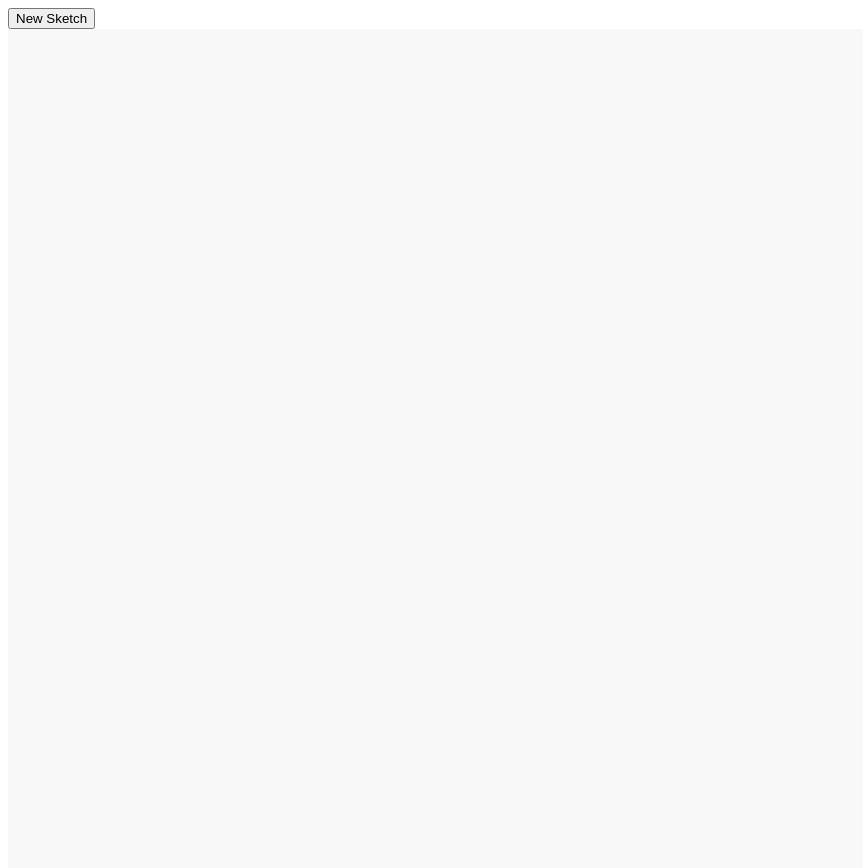
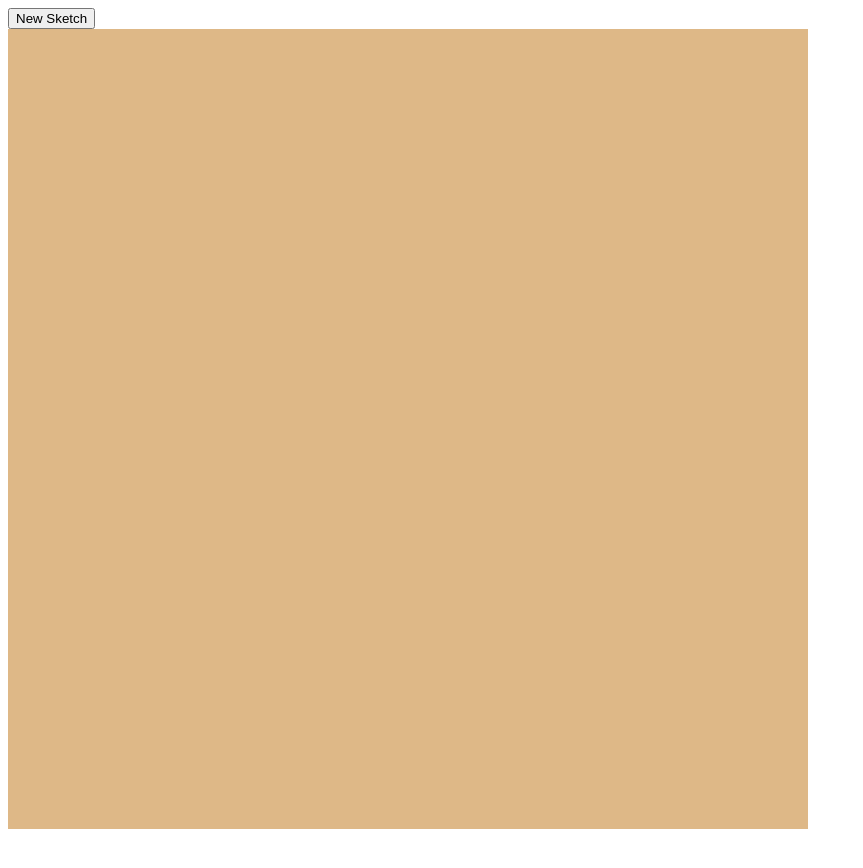
Before and after one commit to HoangThanhLHT/TOP-foundations-etch-a-sketch, a plain HTML site: page index.html in a window 1280 px wide. Shown: the whole page, without its empty margins (0-863 px from the left). After the commit the page ends 837 px from the top, so only its background shows below. Drawn offline with Linux system fonts and the light colour scheme.

Commit message:
resize container to fit inside view

```diff
--- a/style.css
+++ b/style.css
@@ -4,9 +4,10 @@
 }
 
 .container {
-    width: 100%;
+    max-width: 100vw;
+    max-height: 100vh;
     aspect-ratio: 1 / 1;
-    background-color: rgba(58, 56, 56, 0.034);
+    background-color: burlywood;
     display: flex;
     flex-direction: column;
     gap: 1px;
```
